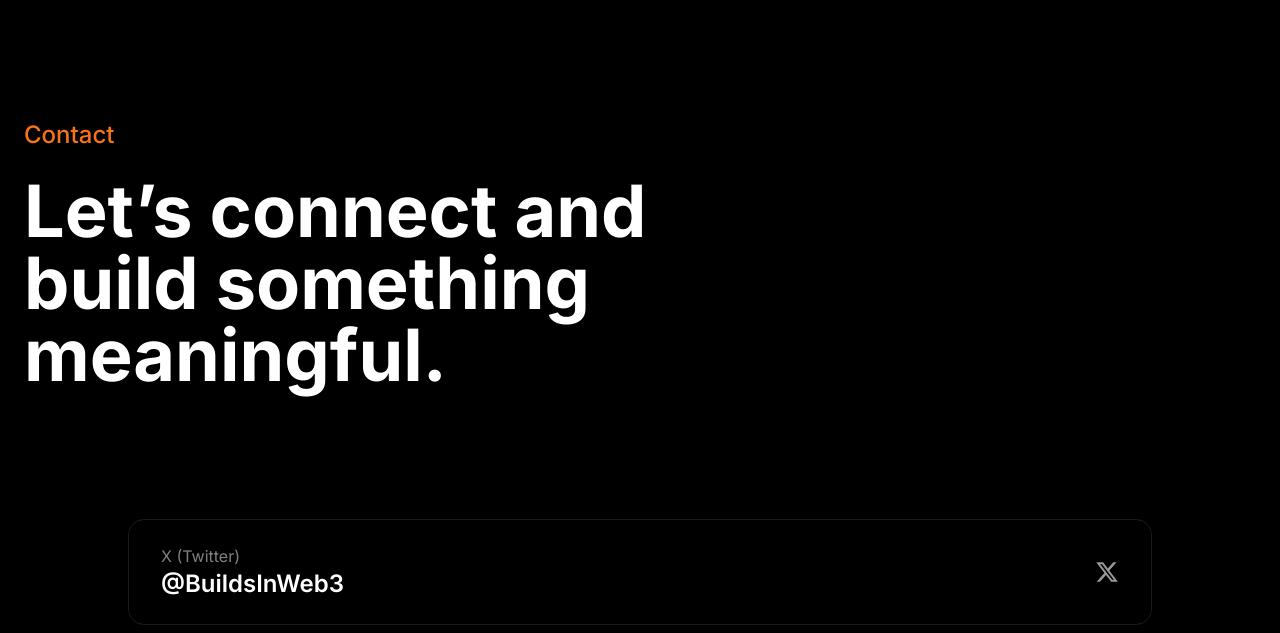
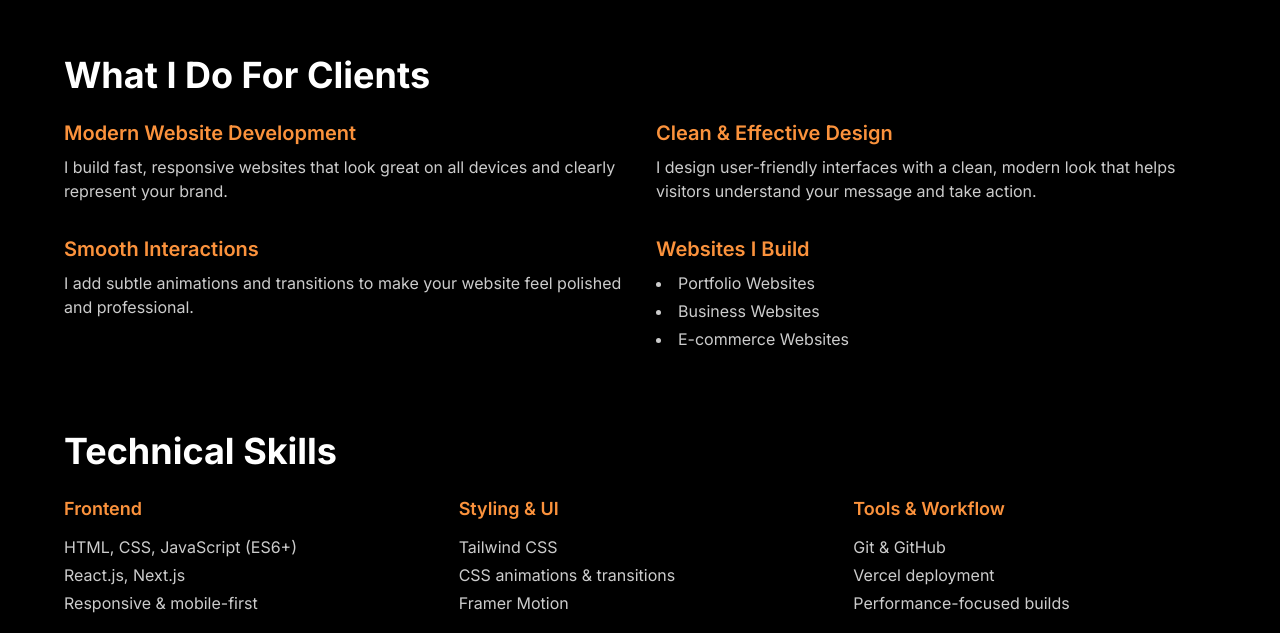
Before and after one commit to davedevcodes/DavidBrodrick, a React (Vite) app: page / in a window 1280 px wide. Shown: the part 4267-4900 px from the top of the page. Built offline with nearby package versions, Linux system fonts and the light colour scheme; the HTML template or start-up script is replaced by a standard one.

Commit message:
Adding Skills Section

```diff
--- a/src/App.tsx
+++ b/src/App.tsx
@@ -2,6 +2,7 @@
 import Home from "./components/Home"
 import About from "./components/About"
 import Projects from "./components/Projects"
+import Skills from "./components/Skills"
 import Contacts from "./components/Contact"
 import Footer from "./components/Footer"
 
@@ -13,6 +14,7 @@ export default function App() {
       <Home />
       <About />
       <Projects />
+      <Skills />
       <Contacts />
       <Footer />
     </div>
--- /dev/null
+++ b/src/components/Skills.tsx
@@ -0,0 +1,101 @@
+export default function SkillsSection() {
+  return (
+    <section className="w-full bg-black text-white py-24 px-6">
+      <div className="max-w-6xl mx-auto space-y-20">
+
+        {/* CLIENT-FOCUSED */}
+        <div>
+          <h2 className="text-3xl md:text-4xl font-bold mb-6">
+            What I Do For Clients
+          </h2>
+
+          <div className="grid md:grid-cols-2 gap-8 text-white/80">
+            <div>
+              <h3 className="text-xl font-semibold text-orange-400 mb-2">
+                Modern Website Development
+              </h3>
+              <p>
+                I build fast, responsive websites that look great on all devices
+                and clearly represent your brand.
+              </p>
+            </div>
+
+            <div>
+              <h3 className="text-xl font-semibold text-orange-400 mb-2">
+                Clean & Effective Design
+              </h3>
+              <p>
+                I design user-friendly interfaces with a clean, modern look that
+                helps visitors understand your message and take action.
+              </p>
+            </div>
+
+            <div>
+              <h3 className="text-xl font-semibold text-orange-400 mb-2">
+                Smooth Interactions
+              </h3>
+              <p>
+                I add subtle animations and transitions to make your website feel
+                polished and professional.
+              </p>
+            </div>
+
+            <div>
+              <h3 className="text-xl font-semibold text-orange-400 mb-2">
+                Websites I Build
+              </h3>
+              <ul className="list-disc list-inside space-y-1">
+                <li>Portfolio Websites</li>
+                <li>Business Websites</li>
+                <li>E-commerce Websites</li>
+              </ul>
+            </div>
+          </div>
+        </div>
+
+        {/* DEV-FOCUSED */}
+        <div>
+          <h2 className="text-3xl md:text-4xl font-bold mb-6">
+            Technical Skills
+          </h2>
+
+          <div className="grid md:grid-cols-3 gap-8 text-white/80">
+            <div>
+              <h3 className="text-lg font-semibold text-orange-400 mb-3">
+                Frontend
+              </h3>
+              <ul className="space-y-1">
+                <li>HTML, CSS, JavaScript (ES6+)</li>
+                <li>React.js, Next.js</li>
+                <li>Responsive & mobile-first</li>
+              </ul>
+            </div>
+
+            <div>
+              <h3 className="text-lg font-semibold text-orange-400 mb-3">
+                Styling & UI
+              </h3>
+              <ul className="space-y-1">
+                <li>Tailwind CSS</li>
+                <li>CSS animations & transitions</li>
+                <li>Framer Motion</li>
+              </ul>
+            </div>
+
+            <div>
+              <h3 className="text-lg font-semibold text-orange-400 mb-3">
+                Tools & Workflow
+              </h3>
+              <ul className="space-y-1">
+                <li>Git & GitHub</li>
+                <li>Vercel deployment</li>
+                <li>Performance-focused builds</li>
+              </ul>
+            </div>
+          </div>
+        </div>
+
+      </div>
+    </section>
+  );
+}
```
